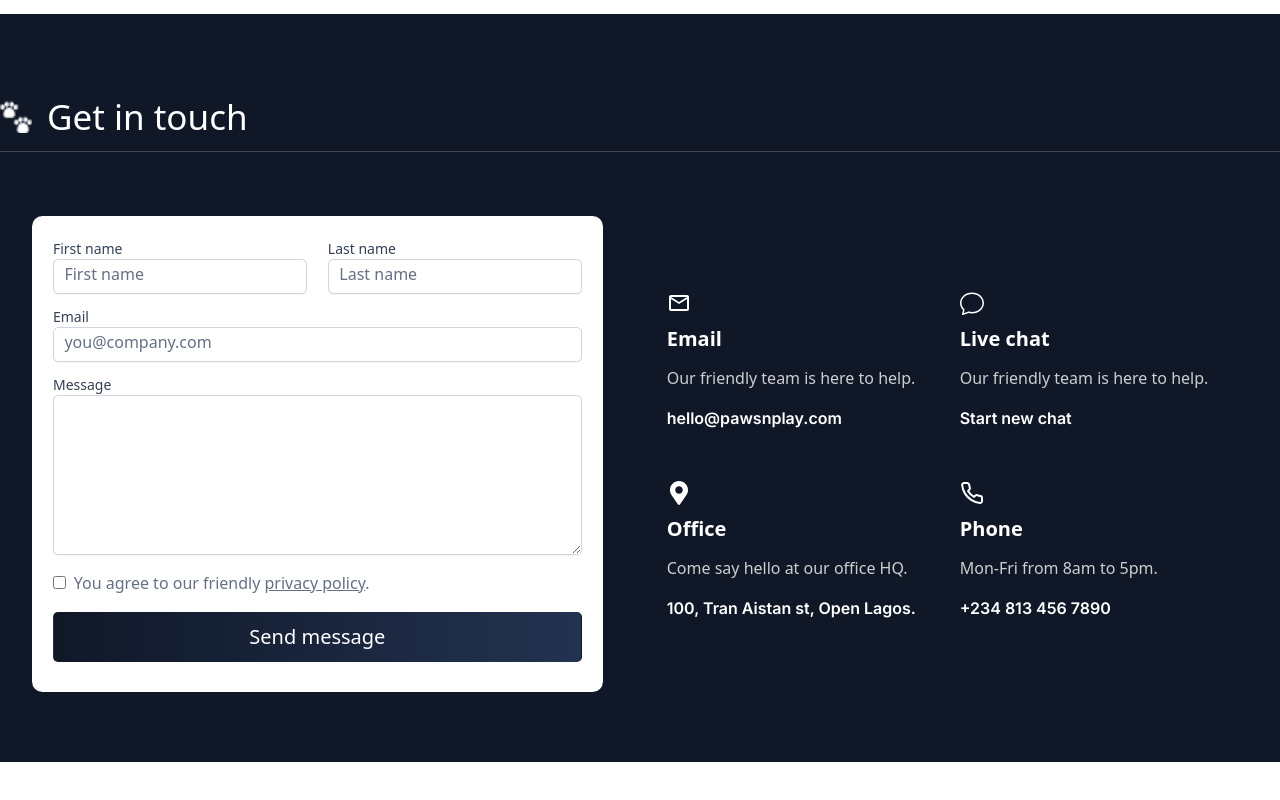
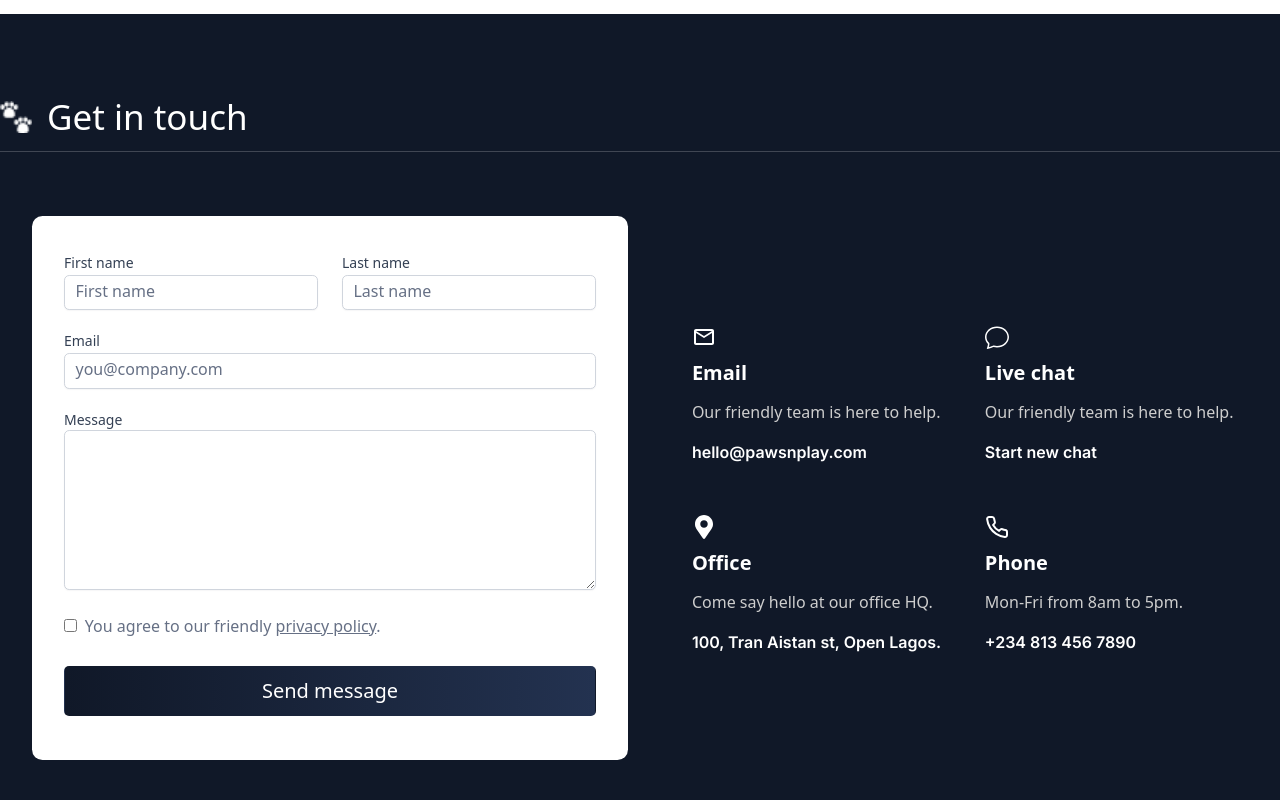
Before and after one commit to nevenmitrovic/paws-landing, a React (Vite) app: page / in a window 1280 px wide. Shown: the part 5593-6393 px from the top of the page. Before the commit the page ends 6355 px from the top, so only its background shows below. Built offline with nearby package versions, Linux system fonts and the light colour scheme; a web font is replaced by a local one.

Commit message:
add form for desktop devices

```diff
--- a/src/components/Contact/Form/form.module.css
+++ b/src/components/Contact/Form/form.module.css
@@ -34,3 +34,16 @@ form > button {
 	transform: translateY(-4px);
 	cursor: pointer;
 }
+
+@media (width > 768px) {
+	form {
+		padding: 40px 32px;
+		gap: 32px;
+	}
+	.inputsContainer {
+		gap: 24px;
+	}
+	.inputsContainer > div:first-child {
+		gap: 24px;
+	}
+}
--- a/src/components/common/Input/input.module.css
+++ b/src/components/common/Input/input.module.css
@@ -22,3 +22,12 @@
 	font-size: var(--fs-form-button);
 	transform: translateY(-2px);
 }
+
+@media (width > 768px) {
+	.inputContainer {
+		gap: 6px;
+	}
+	.inputContainer > input::placeholder {
+		transform: translateY(-1px);
+	}
+}
```
